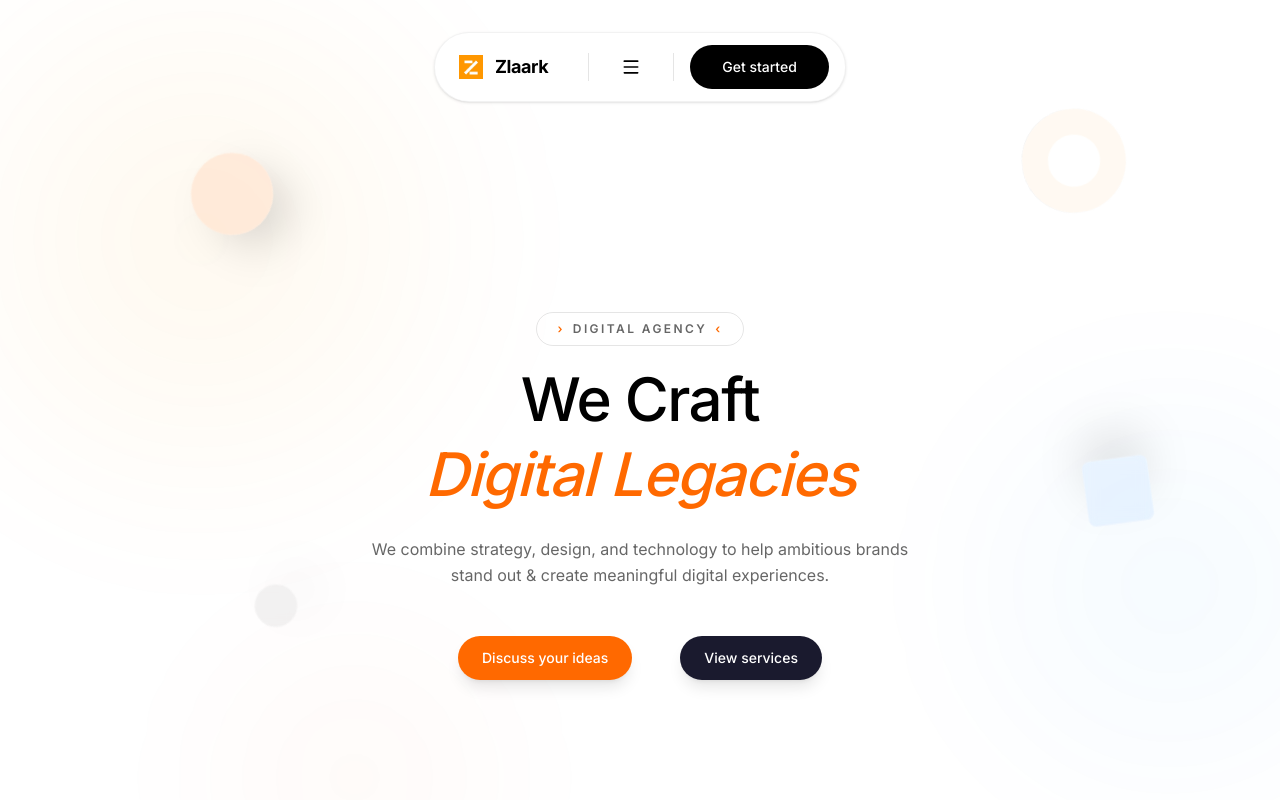
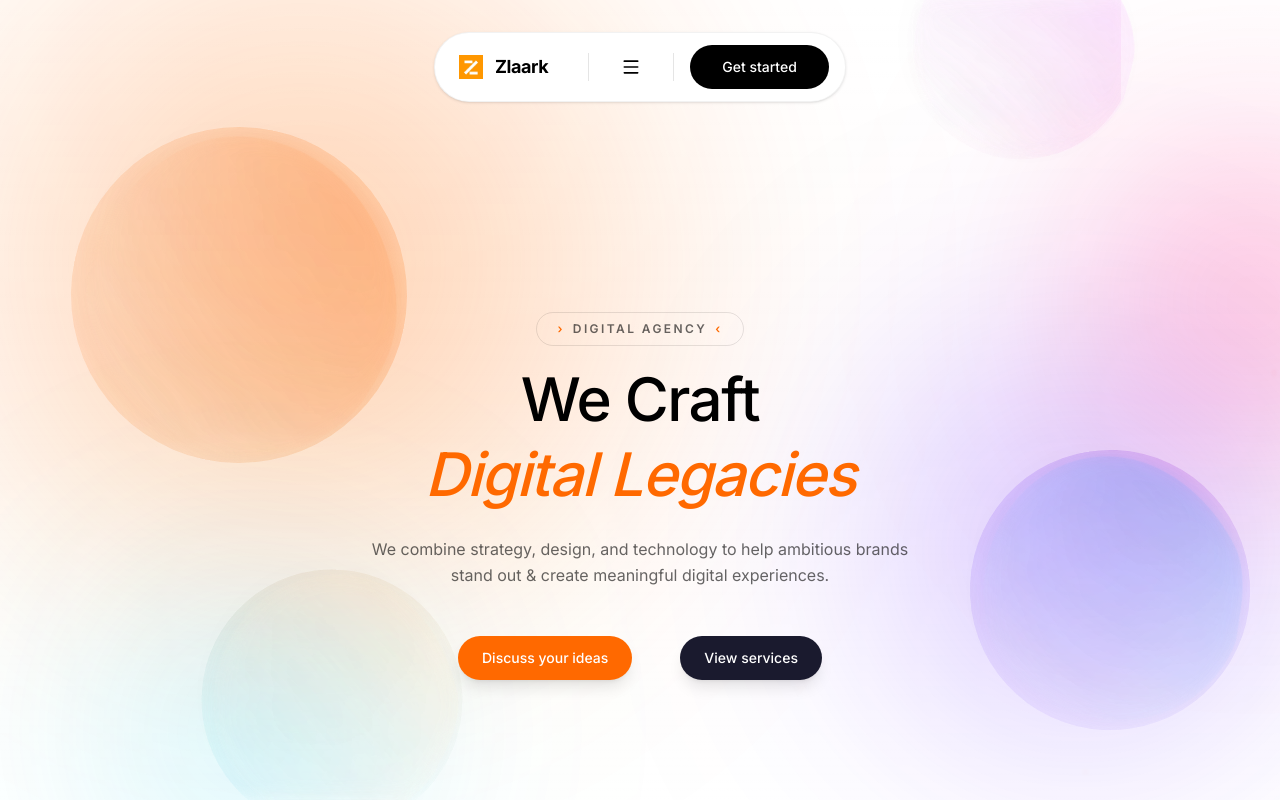
Before and after one commit to Zlaark/zl-new, a Next.js app: page / in a window 1280 px wide. Shown: the top 800 px of the page. Built offline with nearby package versions, Linux system fonts and the light colour scheme.

Commit message:
feat: Add an animated `HeroBackground` component with dynamic glows, glassy blobs, and decorative elements.

```diff
--- a/src/components/home/HeroBackground.jsx
+++ b/src/components/home/HeroBackground.jsx
@@ -1,7 +1,7 @@
 "use client";
 import { motion } from 'framer-motion';
 
-const GlowObject = ({ color, size, top, left, duration }) => (
+const DeepGlow = ({ color, size, top, left, duration, delay = 0 }) => (
     <motion.div
         className="absolute pointer-events-none"
         style={{
@@ -10,99 +10,160 @@ const GlowObject = ({ color, size, top, left, duration }) => (
             top: top,
             left: left,
             background: `radial-gradient(circle, ${color} 0%, transparent 70%)`,
-            filter: 'blur(60px)',
+            filter: 'blur(80px)',
             zIndex: 0,
+            mixBlendMode: 'screen',
         }}
         animate={{
-            scale: [1, 1.2, 1],
-            opacity: [0.3, 0.5, 0.3],
-            x: [0, 30, 0],
-            y: [0, 20, 0],
+            scale: [1, 1.3, 1],
+            opacity: [0.2, 0.4, 0.2],
+            x: [0, 40, 0],
+            y: [0, 30, 0],
         }}
         transition={{
             duration: duration,
             repeat: Infinity,
+            delay: delay,
             ease: "easeInOut",
         }}
     />
 );
 
-const FloatingShape = ({ type, size, color, top, left, delay, duration }) => {
+const GlassyBlob = ({ size, color, top, left, delay, duration }) => {
     return (
         <motion.div
-            className={`absolute ${color} backdrop-blur-sm border border-white/10 shadow-2xl pointer-events-none`}
+            className="absolute pointer-events-none"
             style={{
                 width: size,
                 height: size,
                 top: top,
                 left: left,
-                borderRadius: type === 'sphere' ? '50%' : type === 'cube' ? '12%' : '50%',
-                clipPath: type === 'torus' ? 'path("M 50,0 A 50,50 0 1,1 50,100 A 50,50 0 1,1 50,0 Z M 50,25 A 25,25 0 1,0 50,75 A 25,25 0 1,0 50,25 Z")' : 'none',
-                transformStyle: 'preserve-3d',
+                zIndex: 1,
             }}
             animate={{
-                y: [0, -20, 0],
-                rotate: [0, 90, 180, 270, 360],
+                rotate: [0, 360],
                 scale: [1, 1.1, 1],
             }}
             transition={{
-                duration: duration,
+                duration: duration * 2,
                 repeat: Infinity,
-                delay: delay,
-                ease: "linear"
+                ease: "linear",
             }}
-        />
+        >
+            <motion.svg
+                viewBox="0 0 200 200"
+                xmlns="http://www.w3.org/2000/svg"
+                className="w-full h-full opacity-30"
+                style={{ filter: 'drop-shadow(0 10px 20px rgba(0,0,0,0.1))' }}
+            >
+                <defs>
+                    <linearGradient id={`grad-${delay}`} x1="0%" y1="0%" x2="100%" y2="100%">
+                        <stop offset="0%" style={{ stopColor: color, stopOpacity: 0.8 }} />
+                        <stop offset="100%" style={{ stopColor: '#ffffff', stopOpacity: 0.2 }} />
+                    </linearGradient>
+                </defs>
+                <motion.path
+                    fill={`url(#grad-${delay})`}
+                    d="M44.7,-76.4C58.1,-69.2,69.2,-58.1,76.4,-44.7C83.7,-31.3,87,-15.7,85.1,-0.1C83.2,14.6,76,29.3,67.3,42.4C58.6,55.5,48.4,67,35.8,73.8C23.2,80.6,8.2,82.8,-6.4,81.3C-21,79.8,-35.3,74.7,-48,66.6C-60.7,58.5,-71.8,47.4,-78.3,34.2C-84.8,21,-86.7,5.7,-84.4,-9.1C-82.2,-23.9,-75.8,-38.2,-66.2,-50.1C-56.7,-62.1,-43.9,-71.7,-30,-78.2C-16,-84.7,-0.8,-88.1,13.7,-85.8C28.2,-83.5,44.7,-76.4,44.7,-76.4Z"
+                    transform="translate(100 100)"
+                    animate={{
+                        d: [
+                            "M44.7,-76.4C58.1,-69.2,69.2,-58.1,76.4,-44.7C83.7,-31.3,87,-15.7,85.1,-0.1C83.2,14.6,76,29.3,67.3,42.4C58.6,55.5,48.4,67,35.8,73.8C23.2,80.6,8.2,82.8,-6.4,81.3C-21,79.8,-35.3,74.7,-48,66.6C-60.7,58.5,-71.8,47.4,-78.3,34.2C-84.8,21,-86.7,5.7,-84.4,-9.1C-82.2,-23.9,-75.8,-38.2,-66.2,-50.1C-56.7,-62.1,-43.9,-71.7,-30,-78.2C-16,-84.7,-0.8,-88.1,13.7,-85.8C28.2,-83.5,44.7,-76.4,44.7,-76.4Z",
+                            "M42.3,-73.2C55.2,-66.7,66.2,-55.2,73.2,-42.3C80.2,-29.3,83.2,-14.7,82.5,0.4C81.8,15.5,77.5,31,68.9,44.1C60.3,57.2,47.5,67.8,33.1,74C18.8,80.2,4.4,81.8,-10.8,79.5C-26,77.1,-42,70.8,-54.6,60.8C-67.2,50.8,-76.4,37.1,-81.4,22.1C-86.4,7.1,-87.3,-9.2,-82.4,-24.1C-77.5,-39,-66.9,-52.4,-53.6,-62.9C-40.3,-73.4,-24.3,-80.9,-8,-85.5C8.3,-90.1,29.4,-80.7,42.3,-73.2Z",
+                            "M44.7,-76.4C58.1,-69.2,69.2,-58.1,76.4,-44.7C83.7,-31.3,87,-15.7,85.1,-0.1C83.2,14.6,76,29.3,67.3,42.4C58.6,55.5,48.4,67,35.8,73.8C23.2,80.6,8.2,82.8,-6.4,81.3C-21,79.8,-35.3,74.7,-48,66.6C-60.7,58.5,-71.8,47.4,-78.3,34.2C-84.8,21,-86.7,5.7,-84.4,-9.1C-82.2,-23.9,-75.8,-38.2,-66.2,-50.1C-56.7,-62.1,-43.9,-71.7,-30,-78.2C-16,-84.7,-0.8,-88.1,13.7,-85.8C28.2,-83.5,44.7,-76.4,44.7,-76.4Z"
+                        ]
+                    }}
+                    transition={{
+                        duration: duration,
+                        repeat: Infinity,
+                        ease: "easeInOut",
+                        delay: delay,
+                    }}
+                />
+            </motion.svg>
+            <div
+                className="absolute inset-4 rounded-full"
+                style={{
+                    background: 'rgba(255,255,255,0.05)',
+                    backdropFilter: 'blur(8px)',
+                    boxShadow: 'inset 0 0 20px rgba(255,255,255,0.1)'
+                }}
+            />
+        </motion.div>
     );
 };
 
 export default function HeroBackground() {
     return (
         <div className='absolute inset-0 z-0 pointer-events-none overflow-hidden'>
-            {/* Glow Objects */}
-            <GlowObject color="rgba(255, 165, 0, 0.15)" size="600px" top="-10%" left="-10%" duration={15} />
-            <GlowObject color="rgba(0, 150, 255, 0.1)" size="500px" top="40%" left="70%" duration={20} />
-            <GlowObject color="rgba(255, 100, 0, 0.08)" size="400px" top="70%" left="10%" duration={18} />
+            {/* Deep Layered Glows */}
+            <DeepGlow color="#ff6b00" size="800px" top="-20%" left="-10%" duration={20} />
+            <DeepGlow color="#4d00ff" size="600px" top="30%" left="60%" duration={25} delay={2} />
+            <DeepGlow color="#00d1ff" size="500px" top="60%" left="0%" duration={22} delay={5} />
+            <DeepGlow color="#ff006e" size="400px" top="10%" left="80%" duration={18} delay={1} />
 
-            {/* Floating 3D-like Shapes */}
-            <FloatingShape
-                type="sphere"
-                size={80}
-                color="bg-orange-500/10"
-                top="20%"
-                left="15%"
+            {/* Abstract Glassy Blobs */}
+            <GlassyBlob
+                size={350}
+                color="#ff8c42"
+                top="15%"
+                left="5%"
                 delay={0}
-                duration={8}
-            />
-            <FloatingShape
-                type="cube"
-                size={60}
-                color="bg-blue-400/10"
-                top="60%"
-                left="85%"
-                delay={2}
-                duration={10}
-            />
-            <FloatingShape
-                type="torus"
-                size={100}
-                color="bg-orange-400/5"
-                top="15%"
-                left="80%"
-                delay={4}
                 duration={12}
             />
-            <FloatingShape
-                type="sphere"
-                size={40}
-                color="bg-black/5"
-                top="75%"
-                left="20%"
-                delay={1}
-                duration={9}
+            <GlassyBlob
+                size={300}
+                color="#4facfe"
+                top="55%"
+                left="75%"
+                delay={3}
+                duration={15}
+            />
+            <GlassyBlob
+                size={250}
+                color="#f093fb"
+                top="-10%"
+                left="70%"
+                delay={6}
+                duration={14}
+            />
+            <GlassyBlob
+                size={280}
+                color="#ffecd2"
+                top="70%"
+                left="15%"
+                delay={2}
+                duration={13}
             />
 
-            {/* Grid Background */}
-            <div className='absolute inset-0 bg-[url(/grid.svg)] bg-center opacity-[0.03]' />
+            {/* Decorative Dots/Particles for Depth */}
+            {[...Array(6)].map((_, i) => (
+                <motion.div
+                    key={i}
+                    className="absolute bg-orange-500/10 rounded-full blur-[2px]"
+                    style={{
+                        width: Math.random() * 6 + 2,
+                        height: Math.random() * 6 + 2,
+                        top: `${Math.random() * 100}%`,
+                        left: `${Math.random() * 100}%`,
+                    }}
+                    animate={{
+                        y: [0, -40, 0],
+                        opacity: [0.2, 0.5, 0.2],
+                    }}
+                    transition={{
+                        duration: 5 + Math.random() * 5,
+                        repeat: Infinity,
+                        delay: Math.random() * 5,
+                    }}
+                />
+            ))}
+
+            {/* Grid Overlay for Texture */}
+            <div className='absolute inset-0 bg-[url(/grid.svg)] bg-center opacity-[0.05]' />
+
+            {/* Soft Overlay to tie it all together */}
+            <div className='absolute inset-0 bg-gradient-to-b from-white/10 via-transparent to-white/20 pointer-events-none' />
         </div>
     );
 }
```
